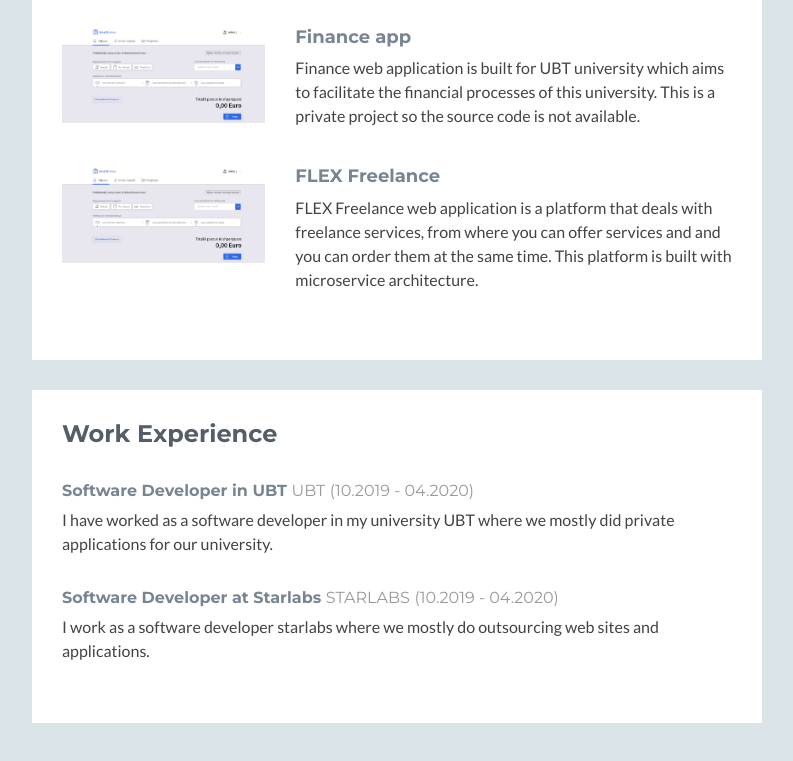
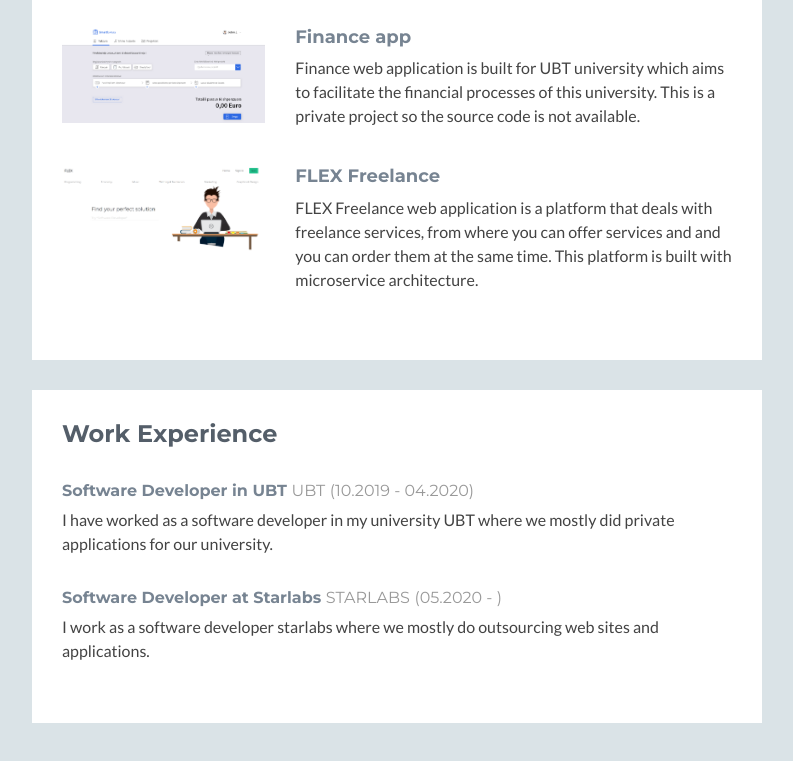
Before and after one commit to taulantdema/My-Portfolio, a plain HTML site: page index.html in a window 1280 px wide. Shown: the part 2530-3291 px from the top of the page, without its empty margins (53-846 px from the left). Drawn offline with nearby package versions, Linux system fonts and the light colour scheme; no server answers; a script that the page names is missing; some icons are missing.

Commit message:
changes to index.html

```diff
--- a/index.html
+++ b/index.html
@@ -139,8 +139,8 @@
                             </div>
                             <div class="item row">
                                 <a class="col-md-4 col-12" href="#" target="_blank">
-                                    <img class="img-fluid project-image" src="./assets/images/projects/financa.png"
-                                         alt="Finance" />
+                                    <img class="img-fluid project-image" src="./assets/images/projects/flex.png"
+                                         alt="Freelance" />
                                 </a>
                                 <div class="desc col-md-8 col-12">
                                     <h3 class="title"><a href="#" target="_blank">FLEX Freelance</a></h3>
@@ -172,7 +172,7 @@
                             <div class="item">
                                 <h3 class="title">Software Developer at Starlabs <span class="place"><a
                                         href="https://starlabs.dev/">STARLABS</a></span> <span
-                                        class="year">(10.2019 - 04.2020)</span>
+                                        class="year">(05.2020 - )</span>
                                 </h3>
                                 <p>I work as a software developer starlabs where we mostly do outsourcing
                                     web sites and applications.</p>
```
Also changed, not shown: assets/images/projects/flex.png (added).
